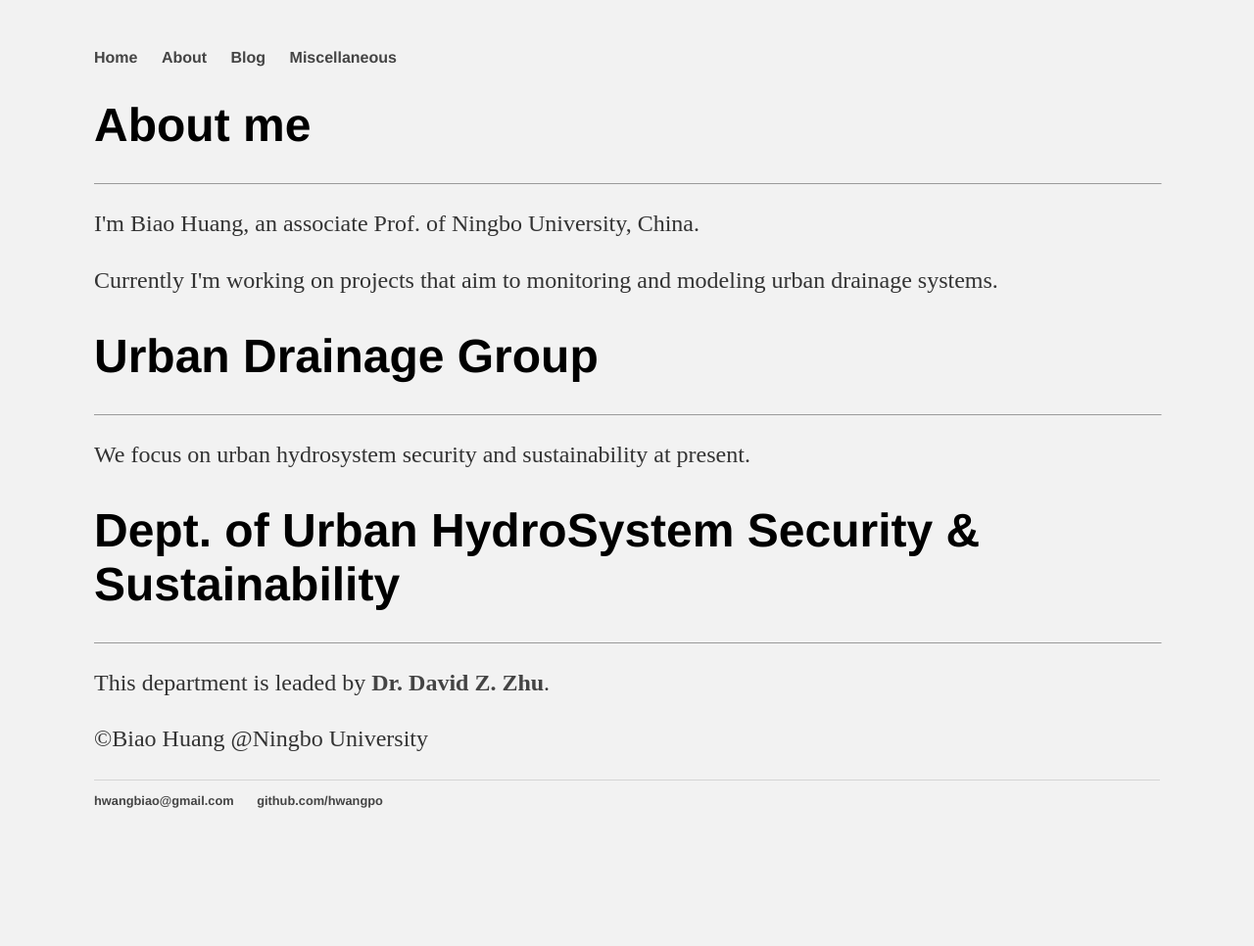
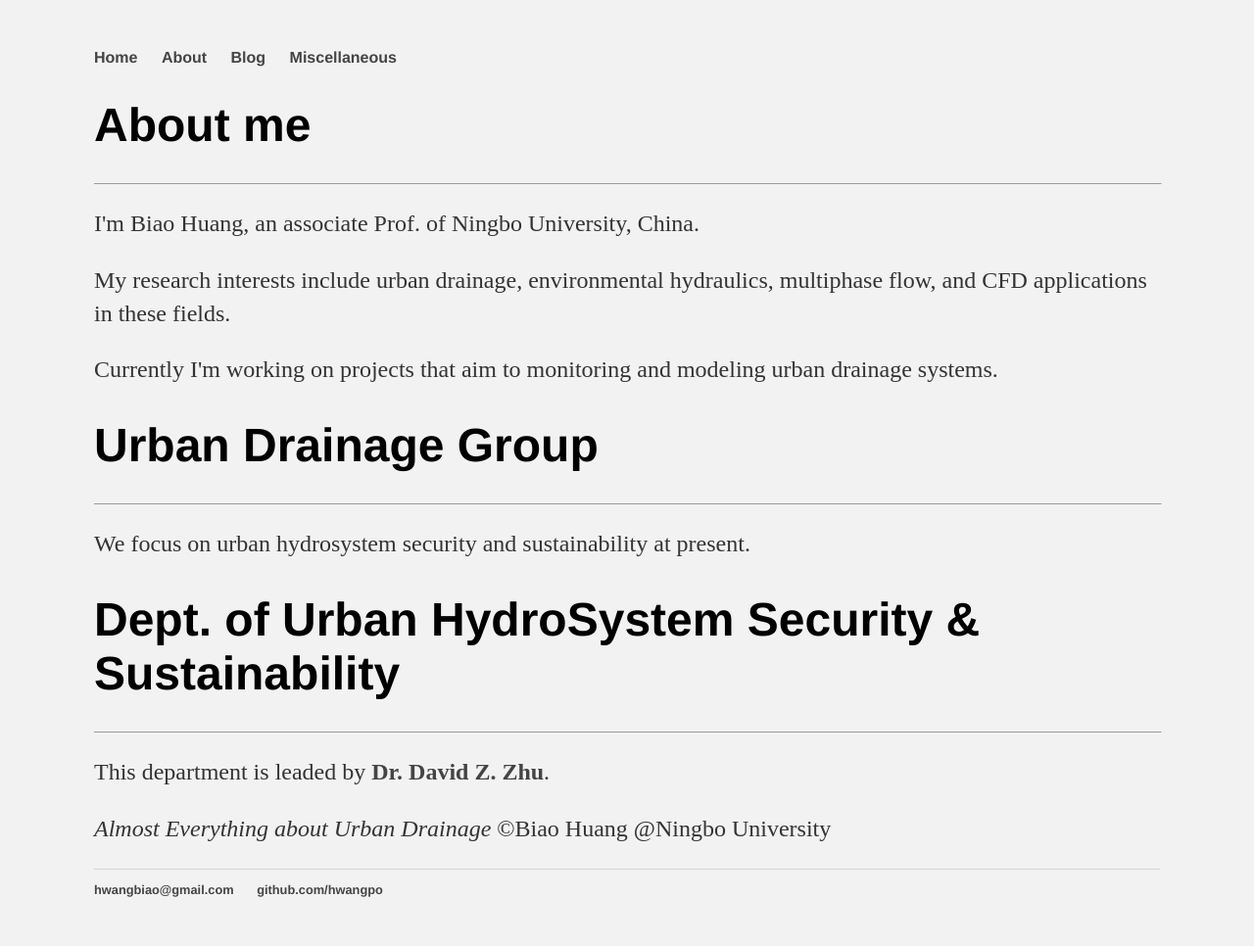
Before and after one commit to hwangpo/hwangpo.github.io, a Jekyll site: the page about/index.html, which Jekyll copies as it is, in a window 1280 px wide. Shown: the whole page at 98% size. Built offline with Jekyll 4.4.1, drawn with Linux system fonts in a browser that asks for light colours; before the commit the page ends 900 px from its top, so only the background shows below that.

Commit message:
minor change on about me

```diff
--- a/about/index.html
+++ b/about/index.html
@@ -19,6 +19,7 @@
         		<h1>About me</h1>
 				<HR SIZE=1 WIDTH=100% SHADE>
 				<p>I'm Biao Huang, an associate Prof. of Ningbo University, China.</p>
+				<p>My research interests include urban drainage, environmental hydraulics, multiphase flow, and CFD applications in these fields.</p>
 				<p>Currently I'm working on projects that aim to monitoring and modeling urban drainage systems.</p>
 				<h1>Urban Drainage Group</h1>
 				<HR SIZE=1 WIDTH=100% SHADE>
@@ -27,7 +28,7 @@
 				<HR SIZE=1 WIDTH=100% SHADE>
 				<p>This department is leaded by <B><a href="https://www.ualberta.ca/engineering/faculty/david-zhu">Dr. David Z. Zhu</a></B>.</p>
 
-				<p>©Biao Huang @Ningbo University</p>
+				<p><I>Almost Everything about Urban Drainage</I> ©Biao Huang @Ningbo University</p>
     		</div><!-- /.blurb -->
 		</div><!-- /.container -->
 		<footer>
```
Also changed, not shown: _posts/2020-02-12-PerformanceAssessment.md (+1 -3 lines).
